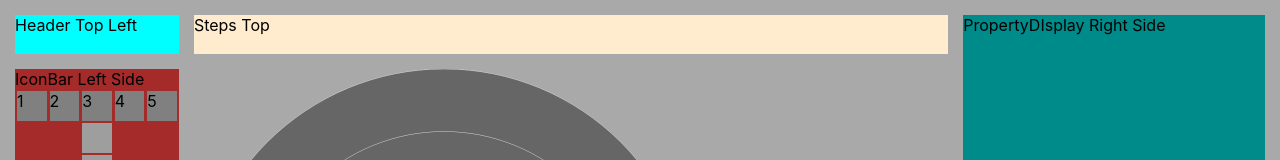
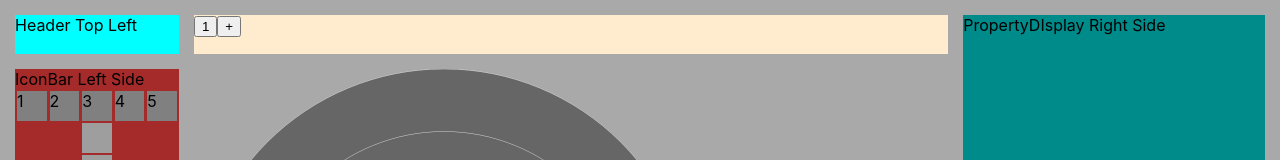
Before and after one commit to Aquaren56/JScript-Raidplaner, a React (Create React App) app: page / in a window 1280 px wide. Shown: the top 160 px of the page. Built offline with nearby package versions, Linux system fonts and the light colour scheme; grey boxes are pictures that could not be loaded.

Commit message:
implemented steps, it works :)

```diff
--- a/src/App.tsx
+++ b/src/App.tsx
@@ -6,7 +6,7 @@ import IconModel from './models/IconModel';
 
 import Header from './components/Header';
 import IconBar from './components/IconBar/IconBar';
-import Steps from './components/Steps';
+import Steps from './components/StepBar/Steps';
 import PropertyDisplay from './components/PropertyDisplay';
 import PlanningCanvas from './components/Canvases/PlanningCanvas';
 import MapCanvas from './components/Canvases/MapCanvas';
@@ -16,18 +16,39 @@ function App() {
     const [items, setItems] = useState(new Array<IconModel>());
     const [selection, setSelection] = useState<IconModel | undefined>(undefined);
     const [area, setArea] = useState(new MapModel({ rows: 1, coloumns: 1, square: false, radials: 4}));
+    const [currentStep, setCurrentStep] = useState(Date.now());
+
+    const [stepList, setStepList] = useState(new Map());
+
+    const newStep = () => {
+      stepList.set(currentStep, items);
+      const newKey = Date.now();
+      setStepList(new Map(stepList));
+      setCurrentStep(newKey);
+      setItems([...items]);
+      setSelection(undefined);
+    }
+
+    const changeStep = (stepKey: number) => {
+      stepList.set(currentStep, items);
+      setStepList(new Map(stepList))
+      setCurrentStep(stepKey);
+      setItems(stepList.get(stepKey));
+      setSelection(undefined);
+    }
 
     useEffect(() => {
-      //console.log(selection)
-    }, [items, selection]);
+      stepList.set(currentStep, items);
+      console.log(stepList);
+    }, [items, stepList, currentStep, selection]);
 
     return (
       <div className="App">
         <Header />
-        <Steps />
+        <Steps new={newStep} current={currentStep} all={stepList} changeStep={changeStep} key={currentStep}/>
         <IconBar />
         <div className='canvas-area'>
-          <PlanningCanvas children={items} setChildren={setItems} selection={selection} setSelection={setSelection}/>
+          <PlanningCanvas children={items} setChildren={setItems} selection={selection} setSelection={setSelection} key={items}/>
           <MapCanvas map={area} setMap={setArea}/>
         </div>
         <PropertyDisplay />
--- a/src/components/Canvases/MapCanvas.tsx
+++ b/src/components/Canvases/MapCanvas.tsx
@@ -78,8 +78,6 @@ export default function MapCanvas(props: any) {
 
 
         }
-        //context.scale(2,2)
-
     }, [map.coloumns, map.rows, map.square, map.radials]);
 
     useEffect(() => {
--- /dev/null
+++ b/src/components/StepBar/NewStep.tsx
@@ -0,0 +1,12 @@
+interface newProps {
+    new: Function;
+}
+
+
+export default function NewStep(props: newProps) {
+    return (
+        <button onClick={e => props.new()}>
+            +
+        </button>
+    )
+}
--- /dev/null
+++ b/src/components/StepBar/Step.tsx
@@ -0,0 +1,13 @@
+interface StepProps {
+    number: number;
+    change: Function;
+    id: number;
+}
+
+export default function Step(props: StepProps) {
+    return (
+        <button onClick={e => props.change(props.id)}>
+            {props.number}
+        </button>
+    )
+}
--- /dev/null
+++ b/src/components/StepBar/Steps.tsx
@@ -0,0 +1,50 @@
+import '../../styling/header.css';
+
+import { useEffect, useCallback, useState } from 'react';
+
+import NewStep from './NewStep';
+import Step from './Step';
+
+interface StepsProps {
+    new: Function;
+    changeStep: Function;
+    current: number;
+    all: Map<any,any>;
+}
+
+export default function Steps(props: StepsProps) {
+
+    const [buttons, setButtons] = useState(new Array<JSX.Element>())
+
+    const generateButtons = useCallback(() => {
+        const buttons = new Array<JSX.Element>();
+        const array = Array.from(props.all, ([name, value]) => ({ name, value }));
+        console.log(array)
+        props.all.forEach((value, key, map) => {
+            const iterator1 = map.keys();
+            let number = 1;
+
+            for(let i = 0; i < map.size; i++) {
+                if(iterator1.next().value < key) {
+                    number++;
+                }
+            }
+            buttons.push(<Step number={number} change={props.changeStep} key={number} id={key}/>);
+        });
+        console.log(buttons);
+        setButtons(buttons);
+
+    }, [props.all, props.changeStep])
+
+    useEffect(() => {
+        console.log(props.all.size);
+        generateButtons();
+    }, [props.all, generateButtons]);
+
+    return (
+        <div className='steps' key={props.all.size}>
+            {buttons}
+            <NewStep new={props.new}/>
+        </div>
+    )
+}
--- a/src/components/Steps.tsx
+++ /dev/null
@@ -1,9 +0,0 @@
-import '../styling/header.css';
-
-export default function Steps() {
-    return (
-        <div className='steps'>
-            Steps Top
-        </div>
-    )
-}
```
Also changed, not shown: public/manifest.json.
